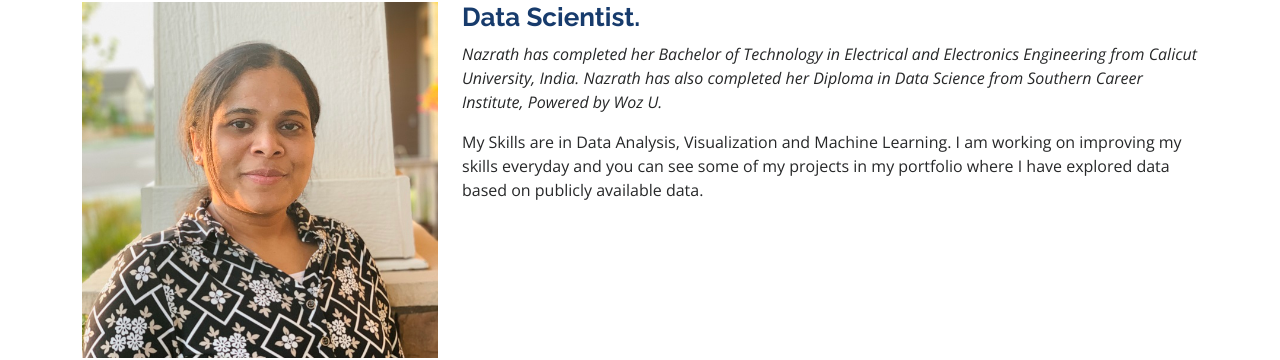
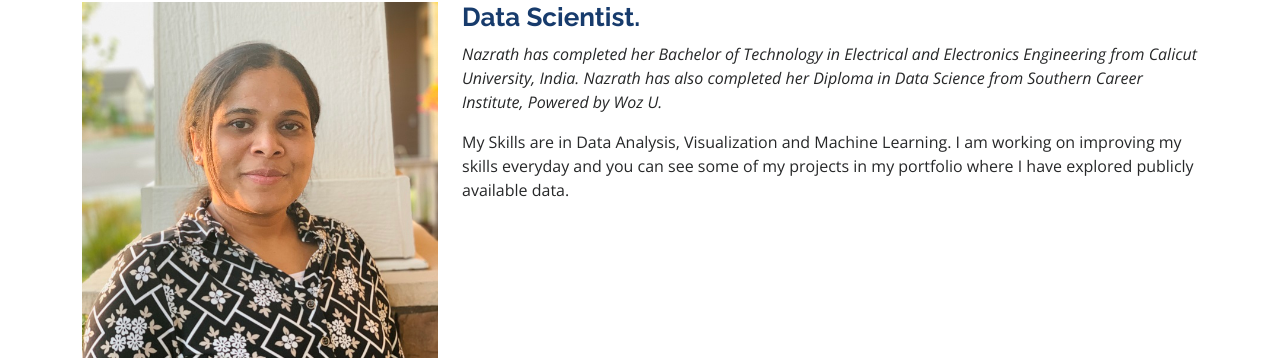
Before and after one commit to Nazrath-pal/nazrath-pal.github.io, a Jekyll site: the page built from docs/index.md, in a window 1280 px wide. Shown: the part 282-642 px from the top of the page. Built offline with Jekyll 4.4.1, drawn with Linux system fonts in a browser that asks for light colours.

Commit message:
fixed typo

```diff
--- a/docs/_includes/about.html
+++ b/docs/_includes/about.html
@@ -16,7 +16,7 @@ University, India. Nazrath has also completed her Diploma in Data Science from S
           </p>
           <p>
             My Skills are in Data Analysis, Visualization and Machine Learning. I am working on improving my skills everyday and you can see
-            some of my projects in my portfolio where I have explored data based on publicly available data.
+            some of my projects in my portfolio where I have explored publicly available data.
           </p>
         </div>
       </div>
```
